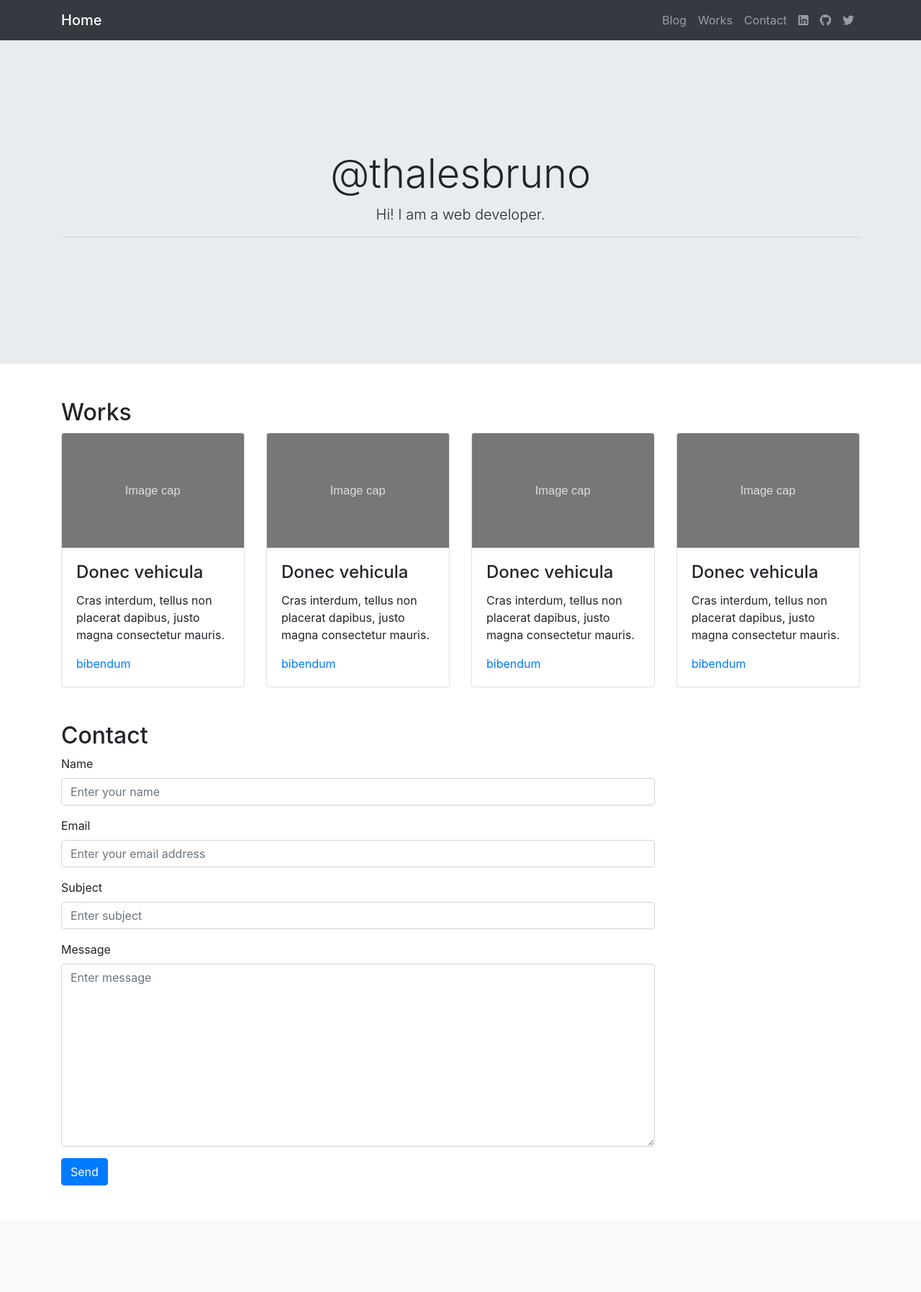
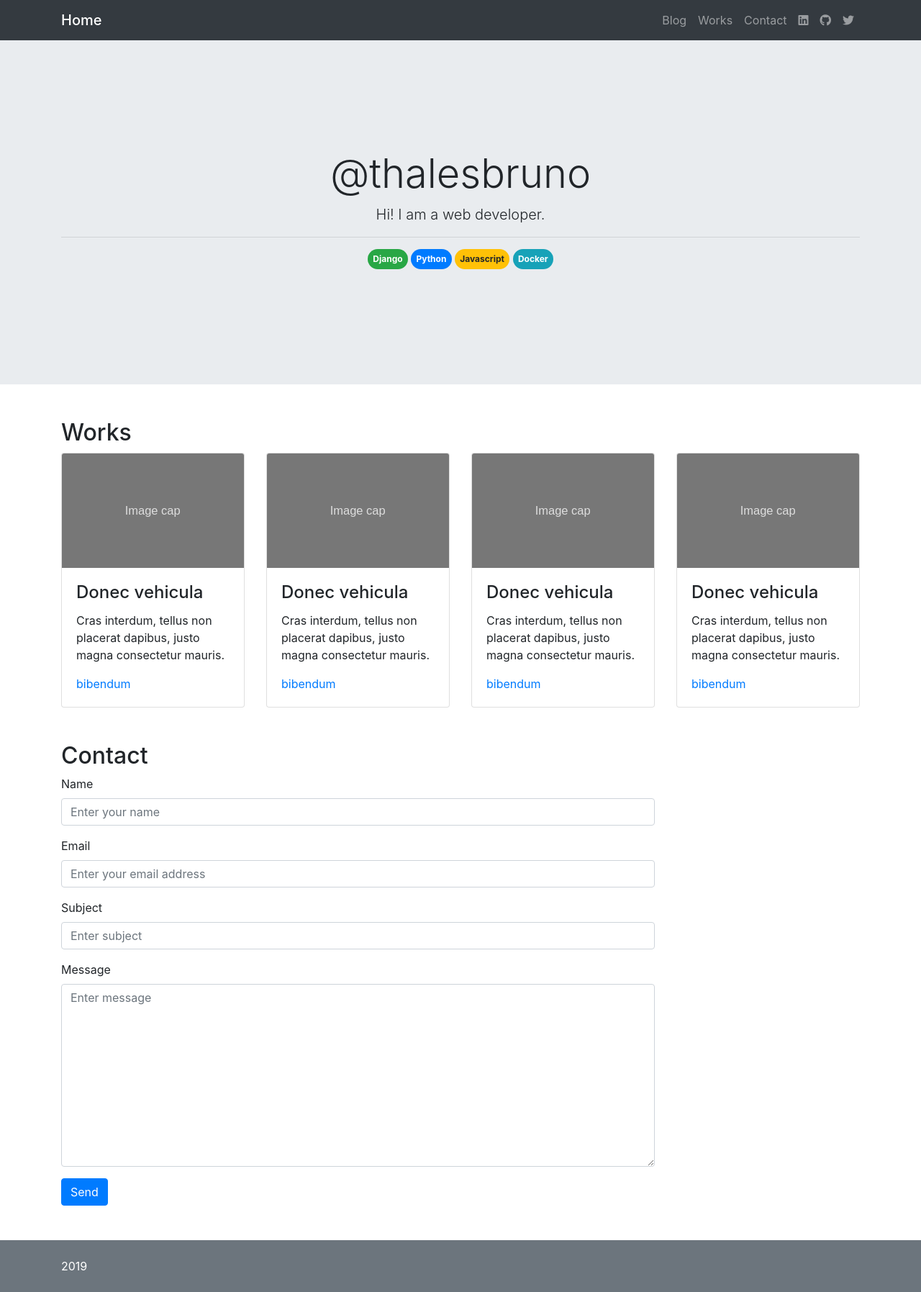
Before and after one commit to thalesbruno/thalesbruno.me, a Django app: page / in a window 1280 px wide. Shown: the whole page at 72% size. Before the commit the page ends 1647 px from the top, so only its background shows below. Run offline with Django 3.2, Linux system fonts and the light colour scheme; some libraries are stand-ins or nearby versions.

Commit message:
add footer

```diff
--- a/core/settings.py
+++ b/core/settings.py
@@ -38,6 +38,7 @@ INSTALLED_APPS = [
     'django.contrib.messages',
     'django.contrib.staticfiles',
     'home',
+    'blog',
 ]
 
 MIDDLEWARE = [
--- a/templates/footer.html
+++ b/templates/footer.html
@@ -0,0 +1,5 @@
+<nav class="navbar navbar-extand navbar-light text-white bg-secondary mt-auto py-4">
+    <div class="container">
+        2019
+    </div>
+</nav>
--- a/templates/home.html
+++ b/templates/home.html
@@ -8,8 +8,14 @@
         <div class="row">
             <div class="col-12 text-center my-5">
                 <h1 class="display-4">@thalesbruno</h1>
-                <p class="lead">Hi! I am a web developer.</p>
+                <p class="lead">
+                    Hi! I am a web developer.
+                </p>
                 <hr>
+                <span class="badge badge-pill py-2 badge-success">Django</span>
+                <span class="badge badge-pill py-2 badge-primary">Python</span>
+                <span class="badge badge-pill py-2 badge-warning">Javascript</span>
+                <span class="badge badge-pill py-2 badge-info">Docker</span>
             </div>
         </div>
     </div>
```
